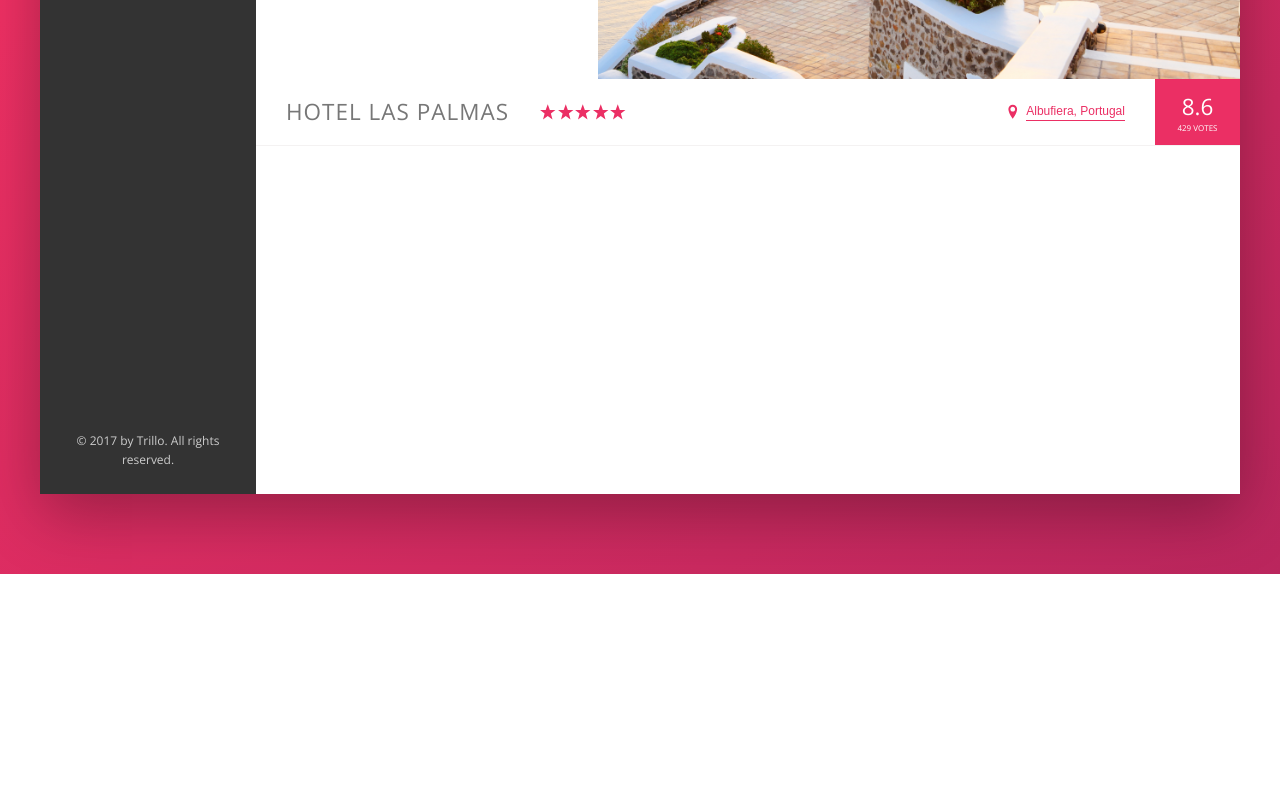
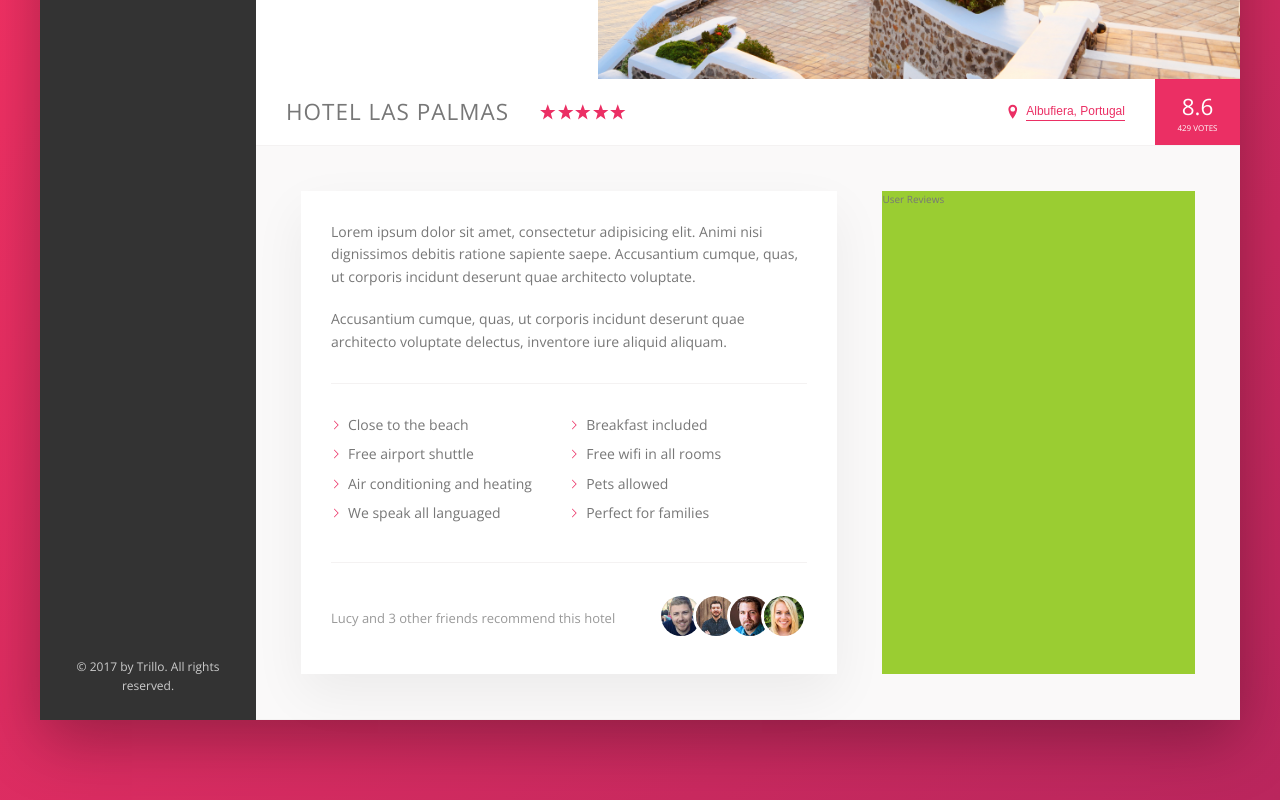
Before and after one commit to misraelson/trillo-flexbox, a website: page index.html in a window 1280 px wide. Shown: the part 456-1256 px from the top of the page. Before the commit the page ends 1030 px from the top, so only its background shows below. Drawn offline with nearby package versions, Linux system fonts and the light colour scheme.

Commit message:
using :before to place svg mages with mask-image property + margin right trick in flexbox

```diff
--- a/index.html
+++ b/index.html
@@ -145,7 +145,42 @@
                 <div class="overview__rating-average">8.6</div>
                 <div class="overview__rating-count">429 votes</div>
               </div>
+            </div>
 
+            <div class="detail">
+              <div class="description">
+                <p class="paragraph">
+                  Lorem ipsum dolor sit amet, consectetur adipisicing elit. Animi nisi dignissimos debitis ratione sapiente saepe. Accusantium cumque, quas, ut corporis incidunt deserunt quae architecto voluptate.
+                </p>
+                <p class="paragraph">
+                  Accusantium cumque, quas, ut corporis incidunt deserunt quae architecto voluptate delectus, inventore iure aliquid aliquam.
+                </p>
+                <ul class="list">
+                  <li class="list__item">Close to the beach</li>
+                  <li class="list__item">Breakfast included</li>
+                  <li class="list__item">Free airport shuttle</li>
+                  <li class="list__item">Free wifi in all rooms</li>
+                  <li class="list__item">Air conditioning and heating</li>
+                  <li class="list__item">Pets allowed</li>
+                  <li class="list__item">We speak all languaged</li>
+                  <li class="list__item">Perfect for families</li>
+                </ul>
+                <div class="recommend">
+                  <p class="recommend__count">
+                    Lucy and 3 other friends recommend this hotel
+                  </p>
+                  <div class="recommend__friends">
+                    <img src="img/user-3.jpg" alt="Friend 1" class="recommend__photo">
+                    <img src="img/user-4.jpg" alt="Friend 2" class="recommend__photo">
+                    <img src="img/user-5.jpg" alt="Friend 3" class="recommend__photo">
+                    <img src="img/user-6.jpg" alt="Friend 4" class="recommend__photo">
+                  </div>
+                </div>
+              </div>
+
+              <div class="user-reviews">
+                User Reviews
+              </div>
             </div>
 
           </main>
--- a/sass/_base.scss
+++ b/sass/_base.scss
@@ -32,6 +32,9 @@ Grey dark 3: #999
   --color-grey-dark-3:  #999;
 
   --shadow-dark: 0 2rem 6rem rgba(0,0,0,.3);
+  --shadow-light: 0 2rem 5rem rgba(0,0,0,.06);
+
+  --line: 1px solid var(--color-grey-light-2);
 }
 
 * {
--- a/sass/_components.scss
+++ b/sass/_components.scss
@@ -187,7 +187,7 @@
 .overview {
   display: flex;
   align-items: center;
-  border-bottom: 1px solid var(--color-grey-light-2);
+  border-bottom: var(--line);
 
   &__heading {
     font-size: 2.25rem;
@@ -263,5 +263,75 @@
 
     }
   }
+}
 
+//////////////////PARAGRAPH
+.paragraph:not(:last-of-type) {
+  margin-bottom: 2rem;
 }
+
+//////////////////LIST
+.list {
+  list-style: none;
+  margin: 3rem 0;
+  padding: 3rem 0;
+  border-top: var(--line);
+  border-bottom: var(--line);
+
+  display: flex;
+  flex-wrap: wrap;
+
+  &__item {
+    flex: 0 0 50%;
+    margin-bottom: .7rem;
+  }
+
+  &__item:before {
+    content: "";
+    display: inline-block;
+    height: 1rem;
+    width: 1rem;
+    margin-right: .7rem;
+
+    // OLDER BROWSERS
+    // background-image: url(../img/chevron-thin-right.svg);
+    // background-size: cover;
+
+    // NEWER BROWSERS - MASKS
+    background-color: var(--color-primary);
+    -webkit-mask-image: url(../img/chevron-thin-right.svg);
+    -webkit-mask-size: cover;
+    mask-image: url(../img/chevron-thin-right.svg);
+    mask-size: cover;
+  }
+}
+
+
+///////////////////RECOMMEND
+.recommend {
+  font-size: 1.3rem;
+  color: var(--color-grey-dark-3);
+
+  display: flex;
+  align-items: center;
+
+  &__count {
+    margin-right: auto;
+  }
+
+  &__friends {
+
+  }
+
+  &__photo {
+    box-sizing: content-box;
+    height: 4rem;
+    width: 4rem;
+    border-radius: 50%;
+    border: 3px solid #fff;
+
+    &:not(:last-child) {
+      margin-right: -1.5rem;
+    }
+  }
+}
--- a/sass/_layout.scss
+++ b/sass/_layout.scss
@@ -14,7 +14,7 @@
   align-items: center;
   height: 7rem;
   background-color: #fff;
-  border-bottom: 1px solid var(--color-grey-light-2);
+  border-bottom: var(--line);
 }
 
 // this is our flex-container
@@ -34,10 +34,26 @@
 
 .hotel-view {
   background-color: #fff;
+  flex: 1;
+}
 
-  // TEST
-  height: 80rem;
+.detail {
+  display: flex;
+  padding: 4.5rem;
+  background-color: var(--color-grey-light-1);
+  border-bottom: var(--line);
+}
 
+.description {
+  font-size: 1.4rem;
+  background-color: #fff;
+  box-shadow: var(--shadow-light);
+  padding: 3rem;
+  flex: 0 0 60%;
+  margin-right: 4.5rem;
+}
+
+.user-reviews {
+  background-color: yellowgreen;
   flex: 1;
-
 }
```
Also changed, not shown: css/style.css.
